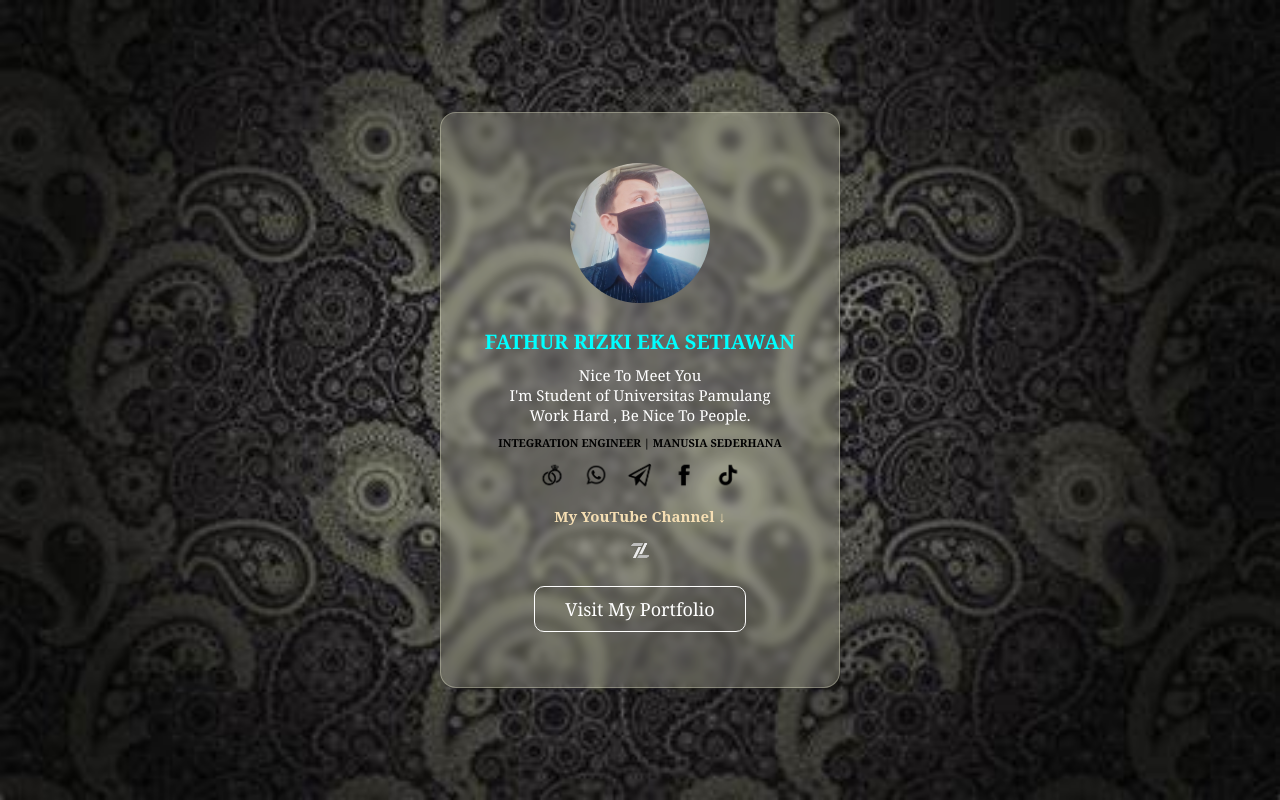
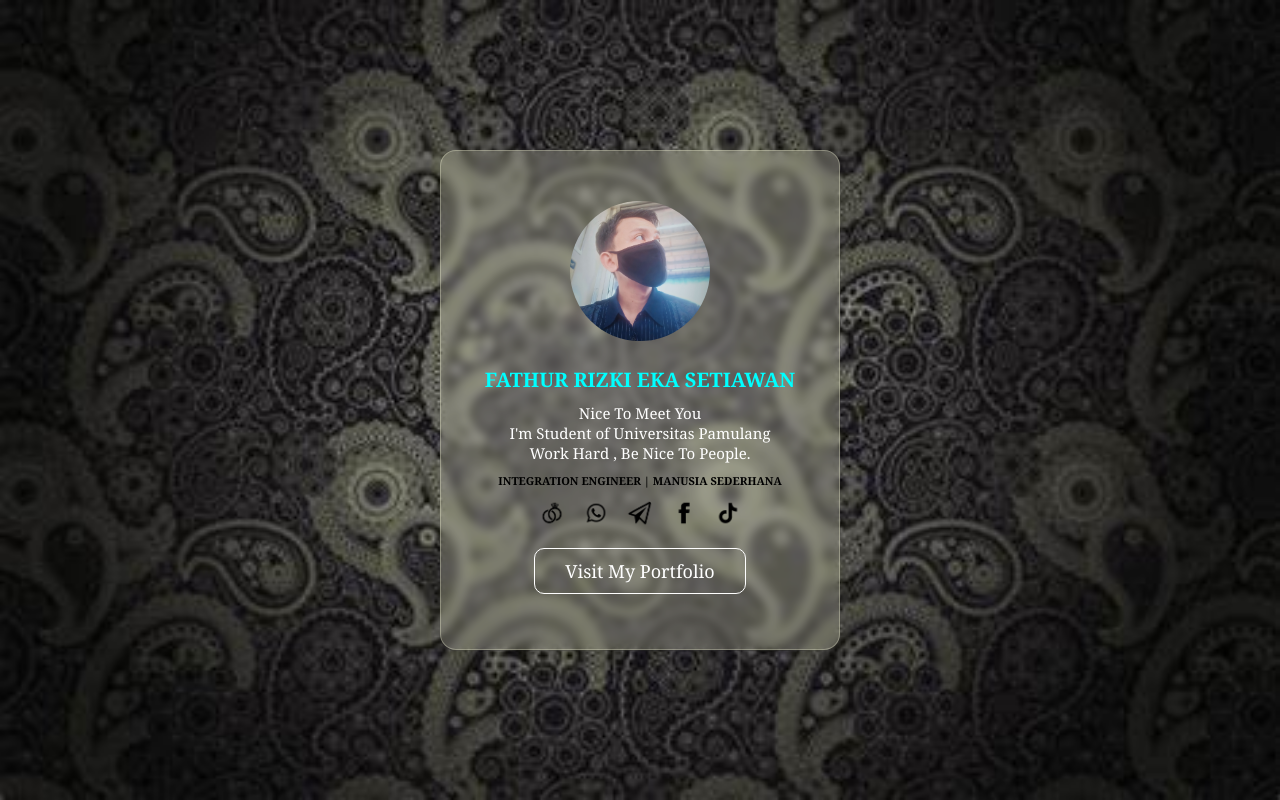
Before and after one commit to Fathurizkie/mycard, a plain HTML site: page index.html in a window 1280 px wide. Drawn offline with Linux system fonts and the light colour scheme.

Commit message:
Recreate My Card

```diff
--- a/index.html
+++ b/index.html
@@ -24,8 +24,8 @@
           <a href="https://t.me/fathurrizky76"><img src="images/telegram.png" /></a>
           <a href="https://web.facebook.com/fathur.rizky29/"><img src="images/facebook.png" /></a>
           <a href="https://www.tiktok.com/@zynielss?_t=8dgFcQhftzt&_r=1"><img src="images/tiktok.png" /></a><br>
-        <h3>My YouTube Channel ↓</h3>
-          <a href="My YouTube Channel.html"><img src="img/Logos.png" /></a>
+        <!-- <h3>My YouTube Channel ↓</h3> -->
+          <!-- <a href="My YouTube Channel.html"><img src="img/Logos.png" /></a> -->
         </div>
         <a href="https://fathurrizkies.github.io/myportfolio/" class="btn">Visit My Portfolio</a><br />
       </div>
```
